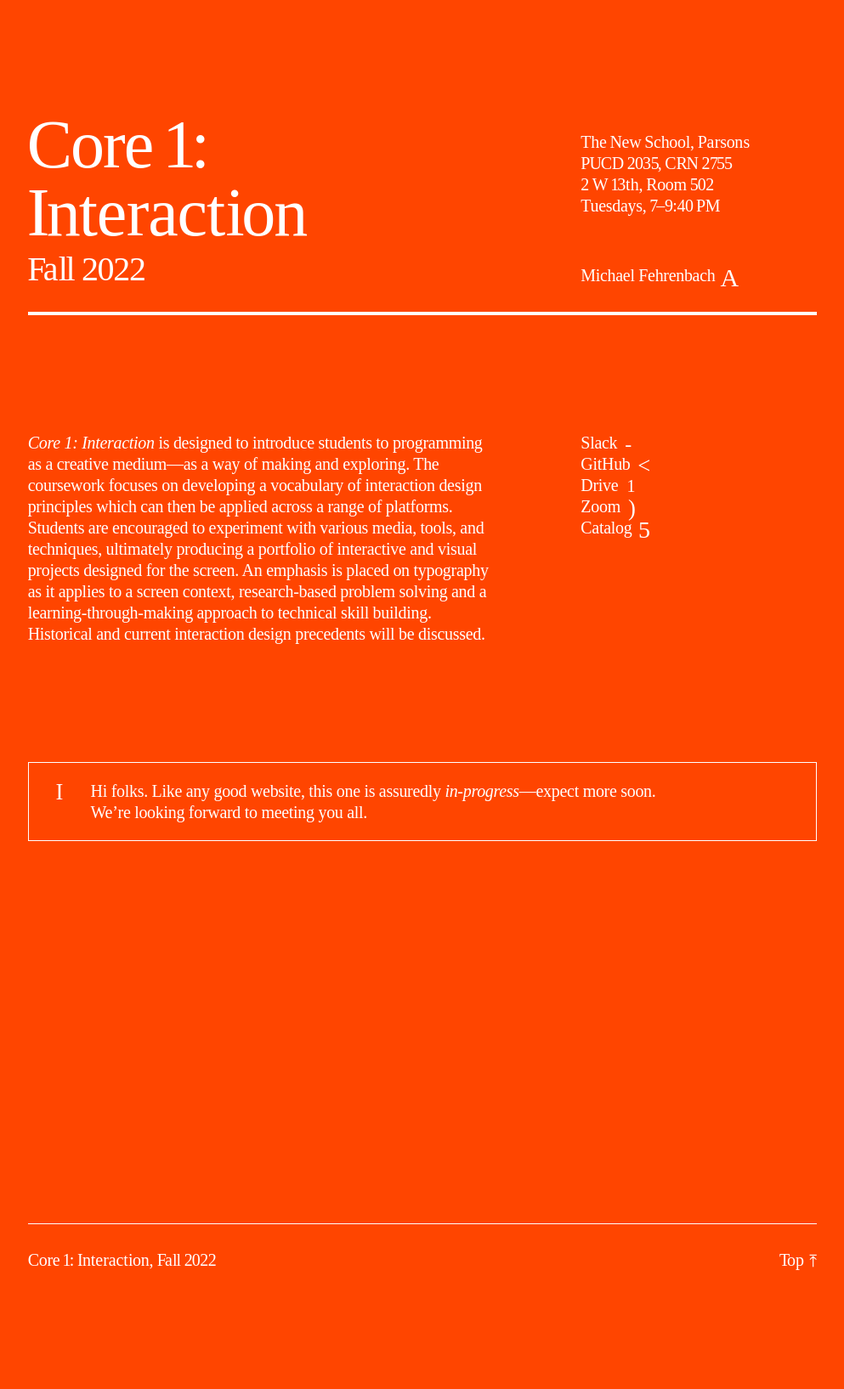
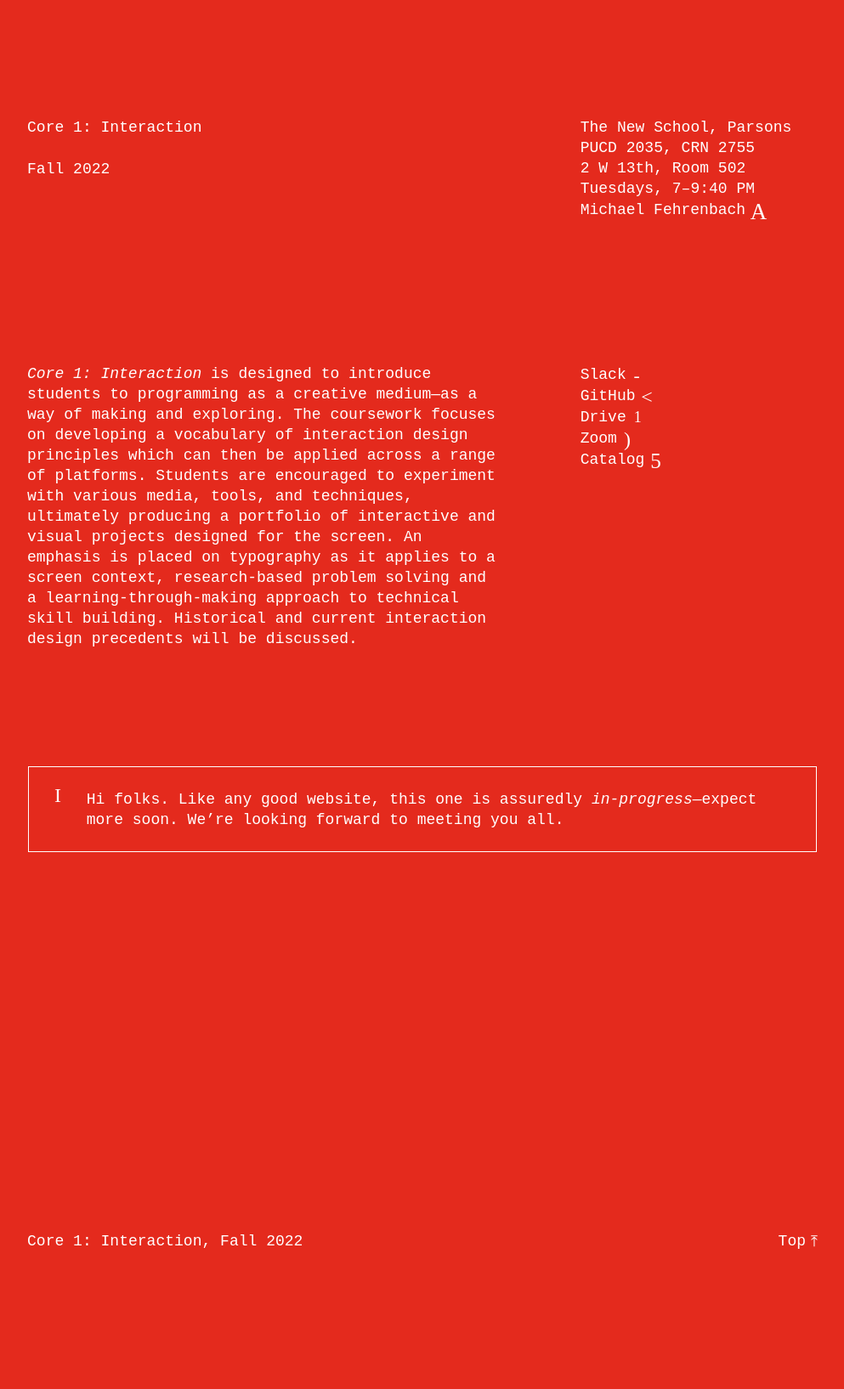
Before and after one commit to core-interaction/core-interaction.github.io, a Jekyll site: the page built from index.md, in a window 1280 px wide. Shown: the whole page at 85% size, without its empty margins (143-1136 px from the left). Built offline with Jekyll 4.4.1, drawn with Linux system fonts in a browser that asks for light colours; after the commit the page ends 1611 px from its top, so only the background shows below that.

Commit message:
Start gutting CSS.

```diff
--- a/assets/styles/common.scss
+++ b/assets/styles/common.scss
@@ -14,35 +14,25 @@
 
 
 :root {
-	@extend %font--times--regular;
+	@extend %font--sf--mono--regular;
 
-	--typography--leading:        1.25;
-	--typography--leading--tight: 1;
-	--typography--leading--loose: 1.618;
+	--typography--leading:        1.333;
+	--typography--leading--loose: 2;
 	--typography--leading--base:  var(--typography--leading); // For resets.
 
-	--typography--tracking: -0.015;
-
-	--typography--size: 1.8rem;
-
-	--typography--size--h1:   calc(var(--typography--size) * 3);
-	--typography--size--h2:   calc(var(--typography--size) * 1.75);
-	--typography--size--h3:   calc(var(--typography--size) * 1.333);
-	--typography--size--h4:   calc(var(--typography--size) * 1.2); // Really only in syllabus.
-	--typography--size--base: var(--typography--size); // For resets.
+	--typography--size: 1.6rem;
 
 	--margin:           2.4rem;
 	--margin--vertical: var(--margin);
 
 	--page--width: 100vw;
 
-	--divider--width:     0.1rem;
-	--divider--width--h1: 0.3rem; // Approx e-crossbar on the `h1`.
+	--divider--width: 0.1rem;
 
 	--color:             black;
 	--color--background: white;
 
-	--color--links:          orangered;
+	--color--links:          #e42a1d;
 	--color--links--reverse: white ;
 
 	--color--highlight:          hsl(0, 0%, 0%, 3.333%);
@@ -62,25 +52,15 @@
 
 	@include hover {
 		--color--highlight:          hsl(0, 0%, 0%, 5%); // Denser to offset hover opacity.
-		--color--highlight--reverse: hsl(0, 0%, 100%, 20%);
+		--color--highlight--reverse: hsl(0, 0%, 100%, 10%);
 	}
 
-	@include browser-specific(safari--mobile) {
-		--color--highlight:          hsl(0, 0%, 0%, 10%);
-		--color--highlight--reverse: hsl(0, 0%, 100%, 20%);
-	}
-
-	@include breakpoint(320) { --typography--size: calc((18/375) * 100vw) }
+	@include breakpoint(320) { --typography--size: calc((16/375) * 100vw) }
 
 	@include breakpoint(768) {
-		--typography--size: 2rem;
-
-		--typography--size--h1: calc(var(--typography--size) * 4);
-		--typography--size--h2: calc(var(--typography--size) * 2);
+		--typography--size: 1.8rem;
 
 		--margin: 3.6rem;
-
-		--divider--width--h1: 0.4rem;
 
 		--link--enlargement: 0.8rem;
 	}
@@ -142,31 +122,12 @@
 
 body {
 	// Basics.
-	h1 {
-		--typography--tracking: -0.025;
-
-		max-width: 20ch;
-
-		&:not(:only-child) { max-width: 12ch } // The title.
-	}
-
 	h1,
 	h2,
 	h3,
 	h4 {
-		--typography--leading: var(--typography--leading--tight);
-
 		scroll-margin-top: calc(var(--margin--vertical) * 3);
-	}
-
-	h1 { --typography--size: var(--typography--size--h1) }
-	h2 { --typography--size: var(--typography--size--h2) }
-	h3 { --typography--size: var(--typography--size--h3) }
-	h4 { --typography--size: var(--typography--size--h4) }
-
-	hr {
-		background-color: var(--color);
-		height:           var(--divider--width);
+		max-width: 40ch;
 	}
 
 
@@ -283,9 +244,6 @@ body {
 		padding-bottom: calc(var(--margin--vertical) * 4);
 
 		> header {
-			border-bottom-color: var(--color);
-			border-bottom-style: solid;
-			border-bottom-width: var(--divider--width--h1);
 			column-gap:          var(--margin);
 			display:             grid;
 			margin-bottom:       calc(var(--margin--vertical) * 4);
@@ -304,11 +262,6 @@ body {
 
 			// The date.
 			> p {
-				--typography--leading: var(--typography--leading--tight);
-				--typography--size:    var(--typography--size--h2);
-
-				margin-top: calc(-1 * var(--typography--size) * (var(--typography--cap-height) - var(--typography--x-height)));
-
 				@include breakpoint(568) { grid-column: 1 / span 2 }
 			}
 
@@ -319,8 +272,6 @@ body {
 			> ul {
 				@extend %type--layout;
 
-				--top--offset: calc(var(--typography--size--h1) * (var(--typography--cap-height) - var(--typography--x-height)));
-
 				display:        flex;
 				flex-direction: column;
 				gap:            var(--typography--between);
@@ -329,7 +280,7 @@ body {
 				@include breakpoint(568) {
 					grid-row:    1 / span 2;
 					grid-column: 3 / span 1;
-					margin-top:  var(--top--offset);
+					margin-top:  initial;
 				}
 			}
 
@@ -341,8 +292,6 @@ body {
 
 			// The info block on the index.
 			> address {
-				--typography--tracking: -0.016; // Cheat in for the long-ass title.
-
 				> div {
 					margin-top: var(--margin--vertical);
 
@@ -406,10 +355,7 @@ body {
 
 		// Home/top links at the end.
 		> footer {
-			border-top-color: var(--color);
-			border-top-style: solid;
-			border-top-width: var(--divider--width);
-			margin-top:       max(calc(var(--margin--vertical) * 4), calc(50vh - var(--margin--vertical) * 4));
+			margin-top: max(calc(var(--margin--vertical) * 4), calc(50vh - var(--margin--vertical) * 4));
 
 			> div {
 				--color: var(--link--color);
@@ -440,14 +386,10 @@ body {
 		> main {
 			// Index indexes.
 			> nav {
-				// border-top-color: var(--color);
-				// border-top-style: solid;
-				// border-top-width: var(--divider--width);
-				column-gap:       var(--margin);
-				display:          grid;
-				margin-top:       calc(var(--margin--vertical) * 4);
-				row-gap:          calc(var(--margin--vertical) * 2);
-				// padding-top:      calc(var(--margin--vertical) * 2);
+				column-gap: var(--margin);
+				display:    grid;
+				margin-top: calc(var(--margin--vertical) * 4);
+				row-gap:    calc(var(--margin--vertical) * 2);
 
 				@include breakpoint(568) { grid-template-columns: repeat(3, minmax(0, 1fr)) }
 
@@ -481,11 +423,8 @@ body {
 		> main {
 			> article {
 				&:first-child { // No title.
-					border-top-color: var(--color);
-					border-top-style: solid;
-					border-top-width: var(--divider--width);
-					margin-top:       calc(var(--margin--vertical) * -3);
-					padding-top:      calc(var(--margin--vertical) * 2);
+					margin-top:  calc(var(--margin--vertical) * -3);
+					padding-top: calc(var(--margin--vertical) * 2);
 				}
 
 				> button {
@@ -496,7 +435,6 @@ body {
 
 				> ul {
 					--groups:           2;
-					--typography--size: var(--typography--size--h3);
 
 					column-gap:         var(--margin);
 					display:            grid;
```
